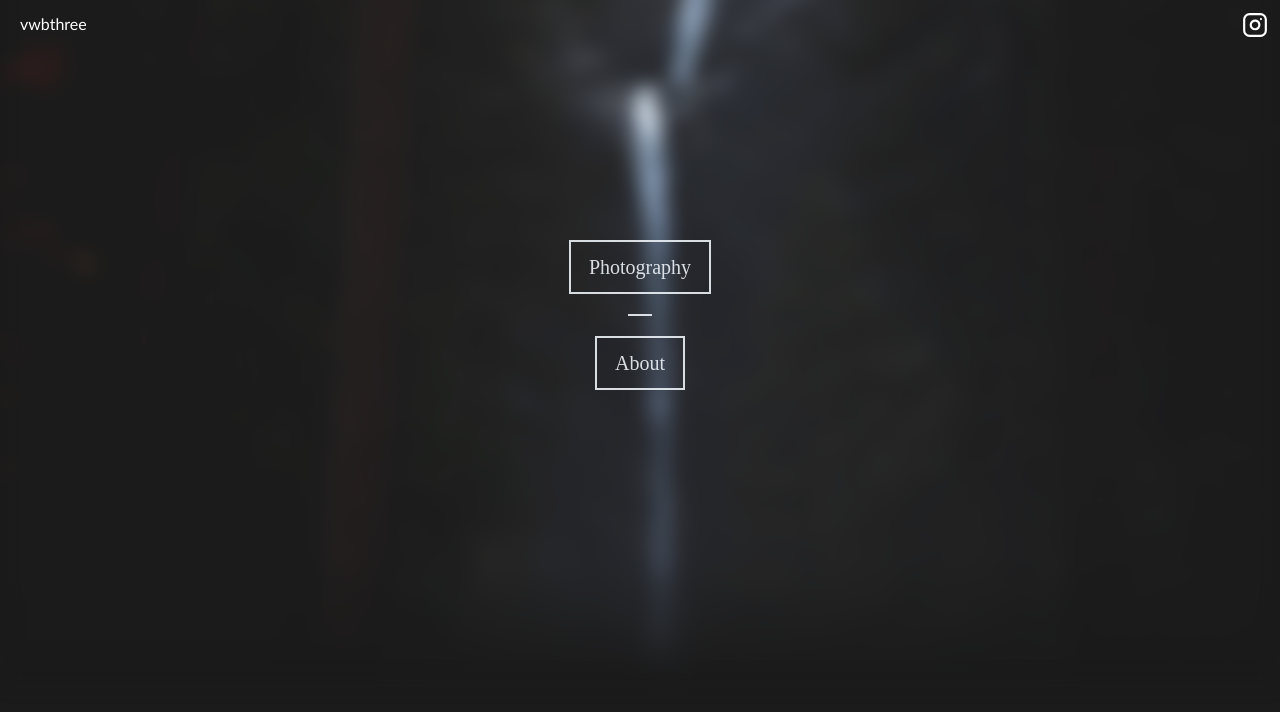
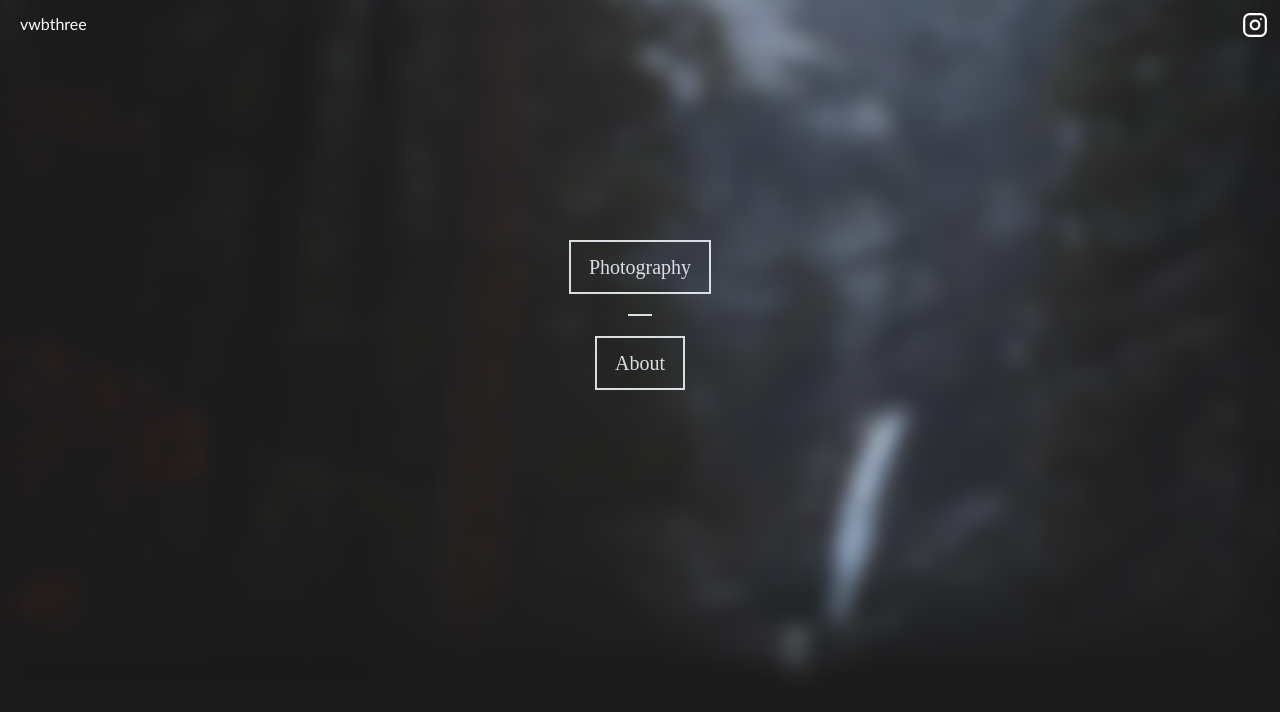
Before and after one commit to vwb/vwbthree, a Next.js app: page / in a window 1280 px wide. Shown: the top 712 px of the page. Built offline with nearby package versions, Linux system fonts and the light colour scheme.

Commit message:
attempt reference to see if styles apply

```diff
--- a/app/HomePage.jsx
+++ b/app/HomePage.jsx
@@ -6,6 +6,7 @@ import Link from "next/link";
 import Layout from "../components/Layout";
 import FadeIn from "../components/FadeIn";
 import LinkButton from "../components/LinkButton";
+
 import "../scss/landing.scss";
 
 const LandingBackground = props => {
@@ -18,9 +19,9 @@ const LandingBackground = props => {
                 marginTop: "-120px",
                 width: "100vw",
                 height: "100vh",
-                background: BACKGROUND_STYLE,
-                backgroundSize: "cover",
-                backgroundPosition: "center"
+                background: BACKGROUND_STYLE
+                // backgroundSize: "cover",
+                // backgroundPosition: "center"
             }}
         >
             {props.children}
--- a/scss/landing.scss
+++ b/scss/landing.scss
@@ -76,6 +76,11 @@
     }
 }
 
+.landing-background {
+    background-size: "cover";
+    background-position: "center";
+}
+
 .landing.blur {
     .landing-background {
         @include animate-background(filter, blur(10px));
```
